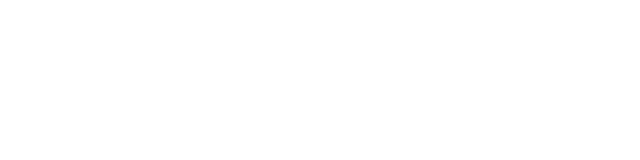
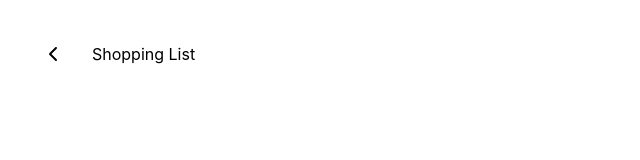
Before and after one commit to abigailhartnett/bitesize-app, a React (Create React App) app: page /shopping-list in a window 1280 px wide. Before the commit this address had no page. Shown: the top 160 px of the page, without its empty margins (0-640 px from the left). Built offline with nearby package versions, Linux system fonts and the light colour scheme.

Commit message:
add pages and navigation

```diff
--- a/src/App.js
+++ b/src/App.js
@@ -1,6 +1,9 @@
 import { BrowserRouter as Router, Routes, Route } from "react-router-dom";
 import HomePage from "./pages/home";
 import PantryPage from "./pages/pantry";
+import RecipeBoxPage from "./pages/recipeBox";
+import MealPlanPage from "./pages/mealPlan";
+import ShoppingListPage from "./pages/shoppingList";
 
 function App() {
 	return (
@@ -8,7 +11,10 @@ function App() {
 			<Router>
 				<Routes>
 					<Route path="/" element={<HomePage />} />
+					<Route path="/meal-plan" element={<MealPlanPage />} />
 					<Route path="/pantry" element={<PantryPage />} />
+					<Route path="/recipe-box" element={<RecipeBoxPage />} />
+					<Route path="/shopping-list" element={<ShoppingListPage />} />
 				</Routes>
 			</Router>
 		</div>
--- a/src/components/Nav.js
+++ b/src/components/Nav.js
@@ -14,7 +14,15 @@ const Nav = ({ sortType }) => {
 		<div className="flex p-4 justify-between">
 			<div className="flex items-center gap-4">
 				<IconButton icon={faChevronLeft} />
-				{window.location.pathname === "/pantry" ? "Pantry" : ""}
+				{window.location.pathname === "/meal-plan"
+					? "Meal Plan"
+					: window.location.pathname === "/pantry"
+						? "Pantry"
+						: window.location.pathname === "/recipe-box"
+							? "Recipe Box"
+							: window.location.pathname === "/shopping-list"
+								? "Shopping List"
+								: ""}
 			</div>
 		</div>
 	);
--- /dev/null
+++ b/src/components/buttons/BigButton.js
@@ -0,0 +1,16 @@
+import React from "react";
+import { Link } from "react-router-dom";
+
+const BigButton = ({ text, link }) => {
+	return (
+		<div className="m-4">
+			<Link to={link}>
+				<div className="bg-blue-500 text-white p-4 rounded-lg text-center">
+					{text}
+				</div>
+			</Link>
+		</div>
+	);
+};
+
+export default BigButton;
--- a/src/components/buttons/IconButton.js
+++ b/src/components/buttons/IconButton.js
@@ -1,10 +1,13 @@
 import React from "react";
 import { FontAwesomeIcon } from "@fortawesome/react-fontawesome";
+import { Link } from "react-router-dom";
 
 const IconButton = ({ icon }) => {
 	return (
 		<div className="cursor-pointer active:bg-gray-400 h-11 w-11 flex justify-center items-center">
-			<FontAwesomeIcon icon={icon} />
+			<Link to="/">
+				<FontAwesomeIcon icon={icon} />
+			</Link>
 		</div>
 	);
 };
--- a/src/pages/home.js
+++ b/src/pages/home.js
@@ -1,9 +1,14 @@
 import React from "react";
+import BigButton from "../components/buttons/BigButton";
 
 const HomePage = () => {
 	return (
 		<div>
-			<h1>Home</h1>
+			<h1 className="text-center text-xl font-bold">BiteSize App</h1>
+			<BigButton text="Meal Plan" link="/meal-plan" />
+			<BigButton text="Pantry" link="/pantry" />
+			<BigButton text="Recipe Box" link="/recipe-box" />
+			<BigButton text="Shopping List" link="/shopping-list" />
 		</div>
 	);
 };
--- /dev/null
+++ b/src/pages/mealPlan.js
@@ -0,0 +1,12 @@
+import React from "react";
+import Nav from "../components/Nav";
+
+const MealPlanPage = () => {
+	return (
+		<div>
+			<Nav />
+		</div>
+	);
+};
+
+export default MealPlanPage;
--- /dev/null
+++ b/src/pages/recipeBox.js
@@ -0,0 +1,12 @@
+import React from "react";
+import Nav from "../components/Nav";
+
+const RecipeBoxPage = () => {
+	return (
+		<div>
+			<Nav />
+		</div>
+	);
+};
+
+export default RecipeBoxPage;
--- /dev/null
+++ b/src/pages/shoppingList.js
@@ -0,0 +1,8 @@
+import React from "react";
+import Nav from "../components/Nav";
+
+const ShoppingListPage = () => {
+	return <Nav />;
+};
+
+export default ShoppingListPage;
```
